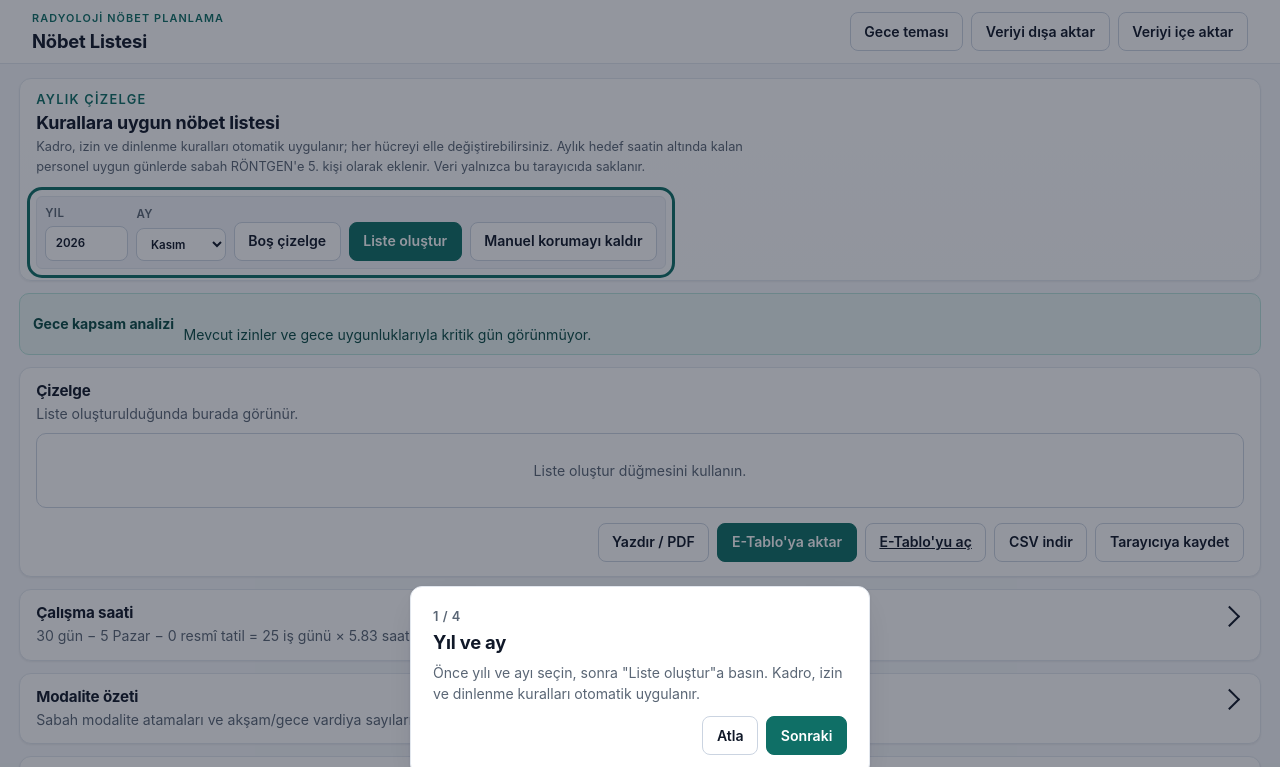
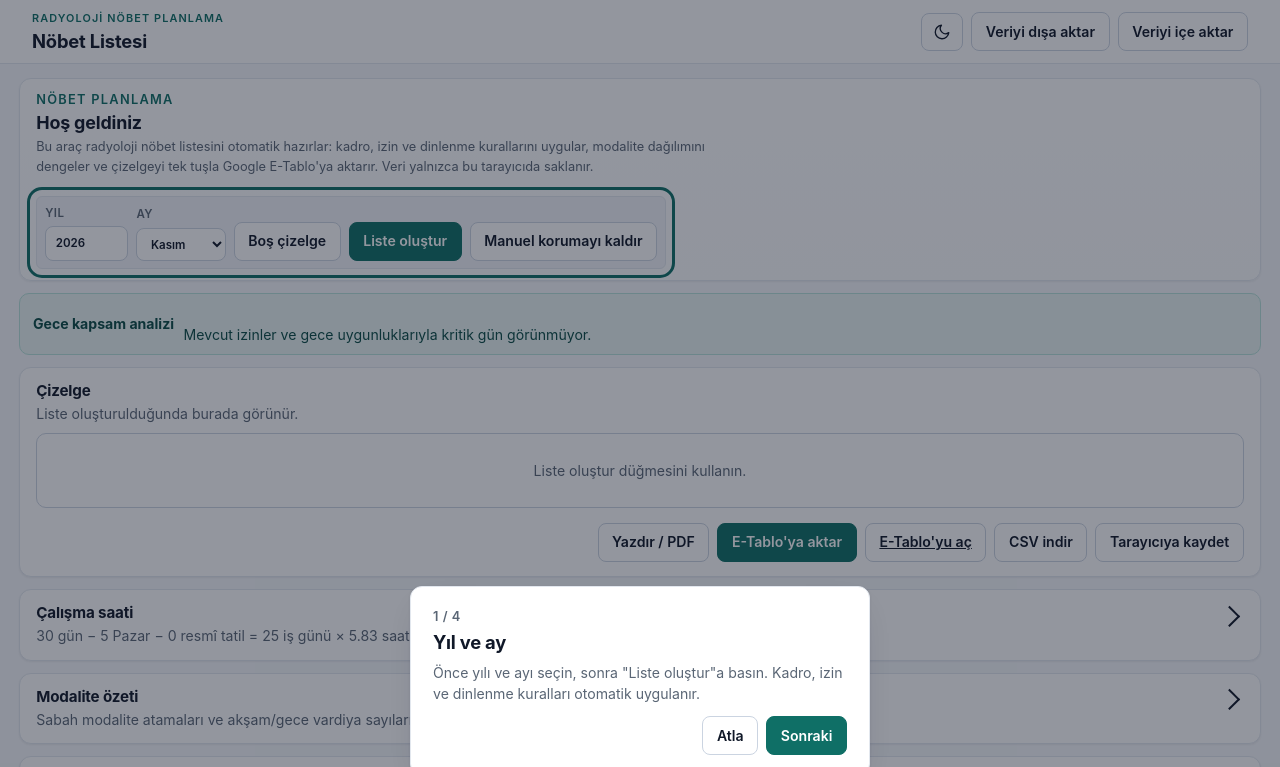
Before and after one commit to mryusufcan/nobet-listesi, a plain HTML site: page index.html in a window 1280 px wide. Shown: the top 767 px of the page. Drawn offline with Linux system fonts and the light colour scheme.

Commit message:
Tema dugmesi ay/gunes ikonlu, hero karsilamasi eklendi

```diff
--- a/app.js
+++ b/app.js
@@ -887,7 +887,9 @@ function applyTheme(theme) {
   } catch (error) {
     /* depolama kapalıysa tema yalnız bu oturumda geçerli olur */
   }
-  $("#theme-toggle").textContent = theme === "dark" ? "Aydınlık tema" : "Gece teması";
+  const label = theme === "dark" ? "Aydınlık temaya geç" : "Gece temasına geç";
+  $("#theme-toggle").setAttribute?.("aria-label", label);
+  $("#theme-toggle").title = label;
 }
 
 function render() {
--- a/index.html
+++ b/index.html
@@ -11,9 +11,9 @@
   </head>
   <body>
     <noscript><p style="margin: 1rem; font-family: sans-serif">Bu uygulama çizelge üretmek için JavaScript gerektirir. Lütfen tarayıcınızda JavaScript'i açın.</p></noscript>
-    <header class="topbar"><div><span class="eyebrow">Radyoloji Nöbet Planlama</span><h1>Nöbet Listesi</h1></div><div class="top-actions"><button id="theme-toggle" class="secondary">Gece teması</button><button id="export-data" class="secondary">Veriyi dışa aktar</button><label class="secondary file-label">Veriyi içe aktar<input id="import-data" type="file" accept="application/json" hidden /></label></div></header>
+    <header class="topbar"><div><span class="eyebrow">Radyoloji Nöbet Planlama</span><h1>Nöbet Listesi</h1></div><div class="top-actions"><button id="theme-toggle" class="secondary theme-toggle" aria-label="Gece temasına geç" title="Gece temasına geç"><svg class="icon icon-moon" viewBox="0 0 24 24" aria-hidden="true"><path d="M21 12.8A9 9 0 1 1 11.2 3a7 7 0 0 0 9.8 9.8z" fill="none" stroke="currentColor" stroke-width="1.8" stroke-linecap="round" stroke-linejoin="round" /></svg><svg class="icon icon-sun" viewBox="0 0 24 24" aria-hidden="true"><circle cx="12" cy="12" r="4.2" fill="none" stroke="currentColor" stroke-width="1.8" /><path d="M12 2.5v2.2M12 19.3v2.2M2.5 12h2.2M19.3 12h2.2M5.2 5.2l1.6 1.6M17.2 17.2l1.6 1.6M18.8 5.2l-1.6 1.6M6.8 17.2l-1.6 1.6" stroke="currentColor" stroke-width="1.8" stroke-linecap="round" /></svg></button><button id="export-data" class="secondary">Veriyi dışa aktar</button><label class="secondary file-label">Veriyi içe aktar<input id="import-data" type="file" accept="application/json" hidden /></label></div></header>
     <main>
-      <section class="hero"><div><p class="eyebrow">Aylık çizelge</p><h2>Kurallara uygun nöbet listesi</h2><p>Kadro, izin ve dinlenme kuralları otomatik uygulanır; her hücreyi elle değiştirebilirsiniz. Aylık hedef saatin altında kalan personel uygun günlerde sabah RÖNTGEN'e 5. kişi olarak eklenir. Veri yalnızca bu tarayıcıda saklanır.</p></div><div class="period"><label>Yıl<input id="year" type="number" min="2024" max="2100" /></label><label>Ay<select id="month"></select></label><button id="empty-plan" class="secondary">Boş çizelge</button><button id="generate">Liste oluştur</button><button id="unlock-cells" class="secondary">Manuel korumayı kaldır</button></div></section>
+      <section class="hero"><div><p class="eyebrow">Nöbet planlama</p><h2>Hoş geldiniz</h2><p>Bu araç radyoloji nöbet listesini otomatik hazırlar: kadro, izin ve dinlenme kurallarını uygular, modalite dağılımını dengeler ve çizelgeyi tek tuşla Google E-Tablo'ya aktarır. Veri yalnızca bu tarayıcıda saklanır.</p></div><div class="period"><label>Yıl<input id="year" type="number" min="2024" max="2100" /></label><label>Ay<select id="month"></select></label><button id="empty-plan" class="secondary">Boş çizelge</button><button id="generate">Liste oluştur</button><button id="unlock-cells" class="secondary">Manuel korumayı kaldır</button></div></section>
       <section id="risk" class="risk"></section>
       <section class="panel schedule-panel"><div class="panel-title"><div><h3>Çizelge</h3><p id="plan-caption">Liste oluşturulduğunda burada görünür.</p></div></div><h4 id="print-title" class="print-title"></h4><label id="approval" class="approval" hidden><input id="approve-forced" type="checkbox" /> Zorunlu son çare atamalarını onaylıyorum.</label><div id="issues" class="issues"></div><p id="copy-status" class="copy-status" role="status" aria-live="polite" hidden></p><div id="copy-fallback" class="copy-fallback" hidden><p>Tarayıcı panoya erişemedi. Aşağıdaki alanı seçip <strong>Ctrl+C</strong> yapın, sonra E-Tablo'da <strong>A1</strong> hücresine <strong>Ctrl+V</strong>.</p><textarea id="copy-text" rows="6" readonly aria-label="Kopyalanacak çizelge"></textarea><div class="copy-actions"><button id="copy-retry" class="secondary">Panoya kopyalamayı dene</button></div></div><div id="schedule" class="schedule"></div><div class="top-actions schedule-actions"><button id="print-plan" class="secondary">Yazdır / PDF</button><button id="copy-sheet">E-Tablo'ya aktar</button><a id="copy-open" class="file-label" href="https://docs.google.com/spreadsheets/d/10-i9GBdUwCZ2XWA1IylaA5V5EgxPQG3BzGmemyJT-5I/edit" target="_blank" rel="noopener">E-Tablo'yu aç</a><button id="download-csv" class="secondary">CSV indir</button><button id="save-plan" class="secondary">Tarayıcıya kaydet</button></div></section>
       <details class="panel hours-panel"><summary class="panel-title"><div><h3>Çalışma saati</h3><p id="hours-caption">Çizelge oluşturulduğunda hesaplanır.</p></div></summary><div class="hours-inputs"><label class="field">Günlük süre<input id="daily-hours" type="number" step="0.01" min="1" max="12" /></label><label class="field">Vardiya saati<input id="shift-hours" type="number" step="0.5" min="1" max="12" /></label></div><div id="hours"></div></details>
--- a/styles.css
+++ b/styles.css
@@ -245,6 +245,11 @@ button.secondary, .file-label {
 }
 
 button.secondary:hover, .file-label:hover { background: var(--surface-2); border-color: var(--line-strong); }
+.theme-toggle { display: inline-flex; align-items: center; justify-content: center; padding: 9px 11px; }
+.theme-toggle .icon { width: 18px; height: 18px; display: block; }
+.theme-toggle .icon-sun { display: none; }
+[data-theme="dark"] .theme-toggle .icon-sun { display: block; }
+[data-theme="dark"] .theme-toggle .icon-moon { display: none; }
 
 .file-label {
   display: inline-flex;
```
